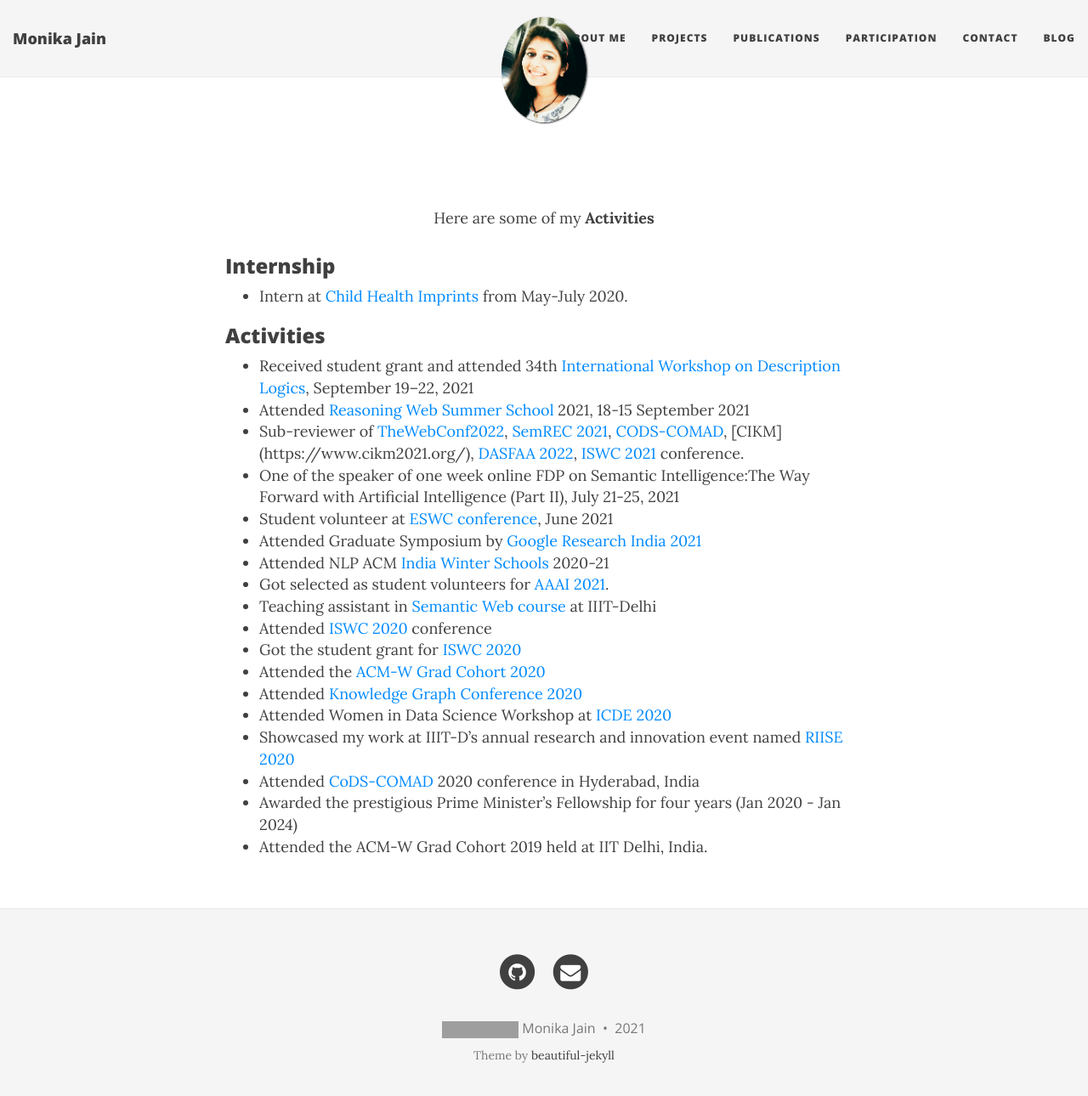
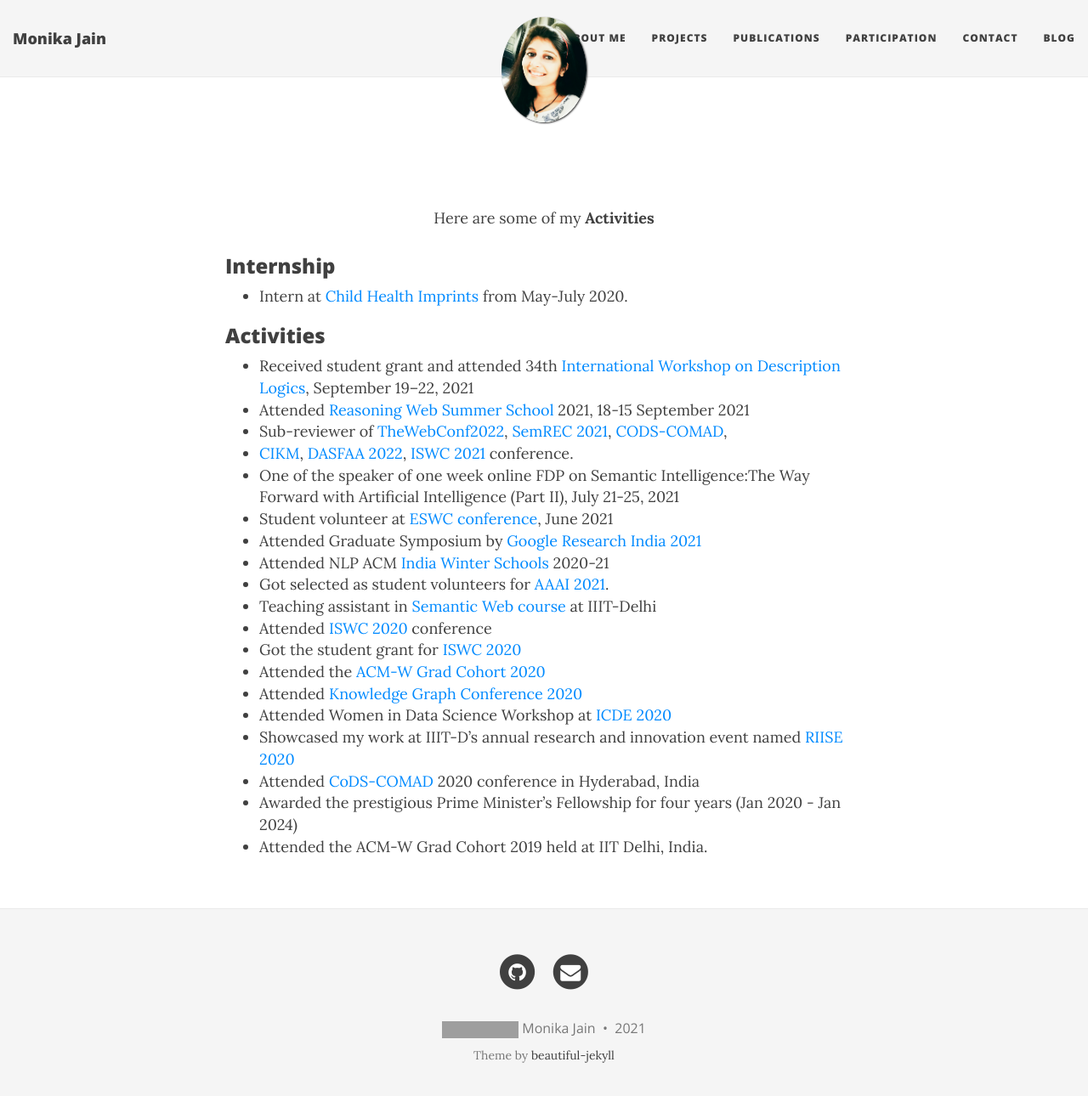
Before and after one commit to MonikaJain19/MonikaJain19.github.io, a Jekyll site: the page built from participation.md, in a window 1280 px wide and 1303 px high. Shown: the top 1290 px of the window at 85% size. Built offline with Jekyll 4.4.1, drawn with Linux system fonts in a browser that asks for light colours; nearby versions of some CDN libraries; grey boxes are pictures that could not be loaded.

Commit message:
Update participation.md

```diff
--- a/participation.md
+++ b/participation.md
@@ -15,7 +15,8 @@
 ### Activities
 - Received student grant and attended 34th [International Workshop on Description Logics](https://dai.fmph.uniba.sk/events/dl2021/), September 19–22, 2021
 - Attended [Reasoning Web Summer School](https://declarativeai2021.net/reasoning-web/) 2021, 18-15 September 2021
-- Sub-reviewer of [TheWebConf2022](https://www2022.thewebconf.org/), [SemREC 2021](https://semrec.github.io/), [CODS-COMAD](https://cods-comad.in/), [CIKM]  (https://www.cikm2021.org/), [DASFAA 2022](https://www.dasfaa2022.org/), [ISWC 2021](https://iswc2021.semanticweb.org/) conference.
+- Sub-reviewer of [TheWebConf2022](https://www2022.thewebconf.org/), [SemREC 2021](https://semrec.github.io/), [CODS-COMAD](https://cods-comad.in/),
+-  [CIKM](https://www.cikm2021.org/), [DASFAA 2022](https://www.dasfaa2022.org/), [ISWC 2021](https://iswc2021.semanticweb.org/) conference.
 - One of the speaker of one week online FDP on Semantic Intelligence:The Way Forward with Artificial Intelligence (Part II), July 21-25, 2021
 - Student volunteer at [ESWC conference](https://2021.eswc-conferences.org/), June 2021
 - Attended Graduate Symposium by [Google Research India 2021](https://sites.google.com/view/graduatesymposium2021)
```
